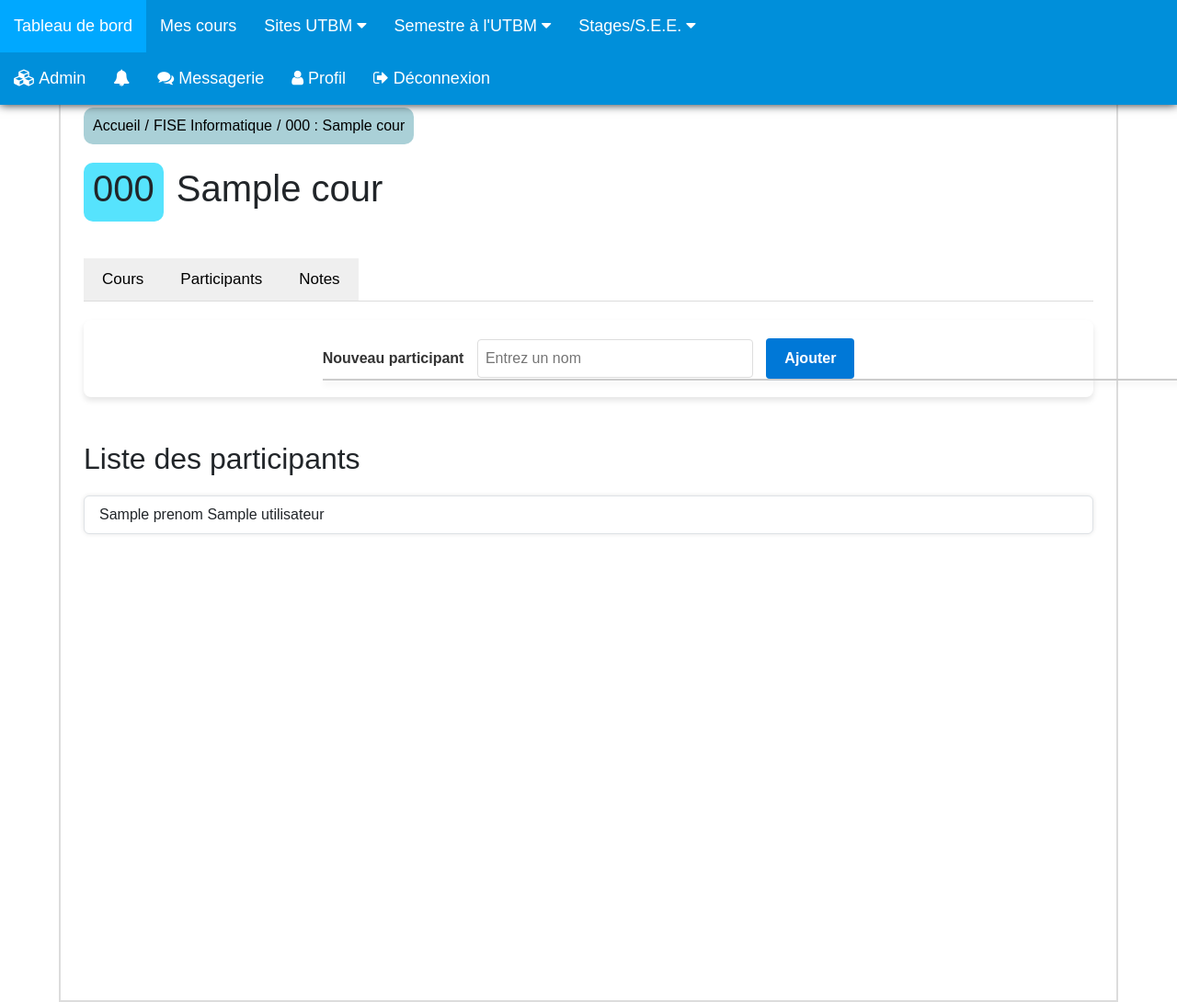
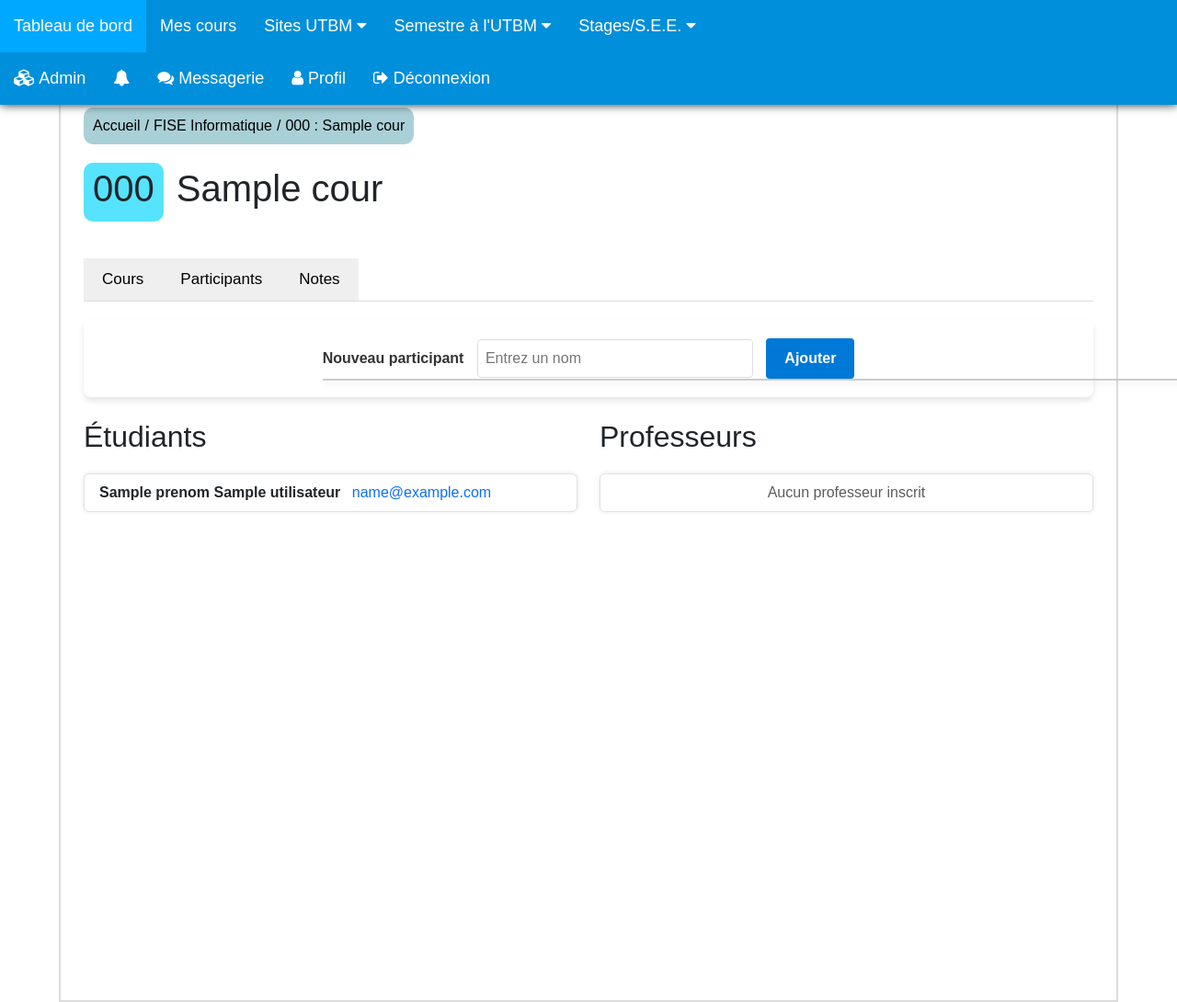
Before and after one commit to MathisFngl/Moodle-Remade, a Symfony app: template templates/cours/participants.html.twig in a window 1280 px wide; the page is wider, and only the part inside the window is pictured. Shown: that part at 92% size. Run offline with Twig, Linux system fonts and the light colour scheme; the template is opened without the code that fills it: most values are stand-ins (such as "Sample title", 1, 10 or a date in 2020); some libraries are stand-ins or nearby versions.

Commit message:
corrections

```diff
--- a/templates/cours/participants.html.twig
+++ b/templates/cours/participants.html.twig
@@ -1,4 +1,5 @@
 {% extends 'cours/base_cours.html.twig' %}
+
 {% set nav = 'participants' %}
 
 {% block cours_content %}
@@ -15,32 +16,55 @@
         </form>
     </div>
 
-    <h2 class="mt-4 mb-3">Liste des participants</h2>
-    <ul id="participantList" class="list-group">
+    <div class="row">
+        <div class="col-md-6">
+            <h2 class="mb-3">Étudiants</h2>
+            <ul id="etudiantList" class="list-group">
                 {% for participant in participants %}
-            {% if participant.utilisateur is not null %}
+                    {% if participant.utilisateur is not null and participant.utilisateur.role != 'prof' %}
                         <li class="list-group-item d-flex justify-content-between align-items-center">
                             <div>
-                        {{ participant.utilisateur.prenom }} {{ participant.utilisateur.nom }}
-
-                        {# Vérifier si l'utilisateur est un professeur #}
-                        {% if participant.utilisateur.role == 'prof' %}
-                            <span class="badge bg-info text-dark ms-2">Professeur</span>
-                        {% endif %}
-
-                        {# Vérifier si l'utilisateur est le responsable de l'UE #}
+                                <strong>{{ participant.utilisateur.prenom }} {{ participant.utilisateur.nom }}</strong>
+                                <a href="mailto:{{ participant.utilisateur.email }}" class="ms-2 text-decoration-none">
+                                    {{ participant.utilisateur.email }}
+                                </a>
                                 {% if participant.utilisateur.id == participant.cours.getResponsableUe() %}
                                     <span class="badge bg-warning text-dark ms-2">Responsable de l'UE</span>
                                 {% endif %}
                             </div>
                         </li>
-            {% else %}
-                <li class="list-group-item text-muted">Participant sans utilisateur</li>
                     {% endif %}
-        {% else %}
-            <li class="list-group-item text-center text-muted">Aucun participant inscrit</li>
                 {% endfor %}
+                {% if participants|filter(p => p.utilisateur is not null and p.utilisateur.role != 'prof') is empty %}
+                    <li class="list-group-item text-center text-muted">Aucun étudiant inscrit</li>
+                {% endif %}
             </ul>
+        </div>
+
+        <div class="col-md-6">
+            <h2 class="mb-3">Professeurs</h2>
+            <ul id="profList" class="list-group">
+                {% for participant in participants %}
+                    {% if participant.utilisateur is not null and participant.utilisateur.role == 'prof' %}
+                        <li class="list-group-item d-flex justify-content-between align-items-center">
+                            <div>
+                                <strong>{{ participant.utilisateur.prenom }} {{ participant.utilisateur.nom }}</strong>
+                                <a href="mailto:{{ participant.utilisateur.email }}" class="ms-2 text-decoration-none">
+                                    {{ participant.utilisateur.email }}
+                                </a>
+                                {% if participant.utilisateur.id == participant.cours.getResponsableUe() %}
+                                    <span class="badge bg-warning text-dark ms-2">Responsable de l'UE</span>
+                                {% endif %}
+                            </div>
+                        </li>
+                    {% endif %}
+                {% endfor %}
+                {% if participants|filter(p => p.utilisateur is not null and p.utilisateur.role == 'prof') is empty %}
+                    <li class="list-group-item text-center text-muted">Aucun professeur inscrit</li>
+                {% endif %}
+            </ul>
+        </div>
+    </div>
 {% endblock %}
 
 {% block cours_scripts %}
```
Also changed, not shown: public/scripts/admin.js (+19 -14 lines), src/Controller/AdminController.php (+29 -11 lines), src/Repository/UtilisateurRepository.php (+0 -11 lines), src/Entity/Examen.php (indentation only), src/Entity/Note.php (line endings or trailing spaces). Lines whose indentation alone changed are shown as unchanged.
